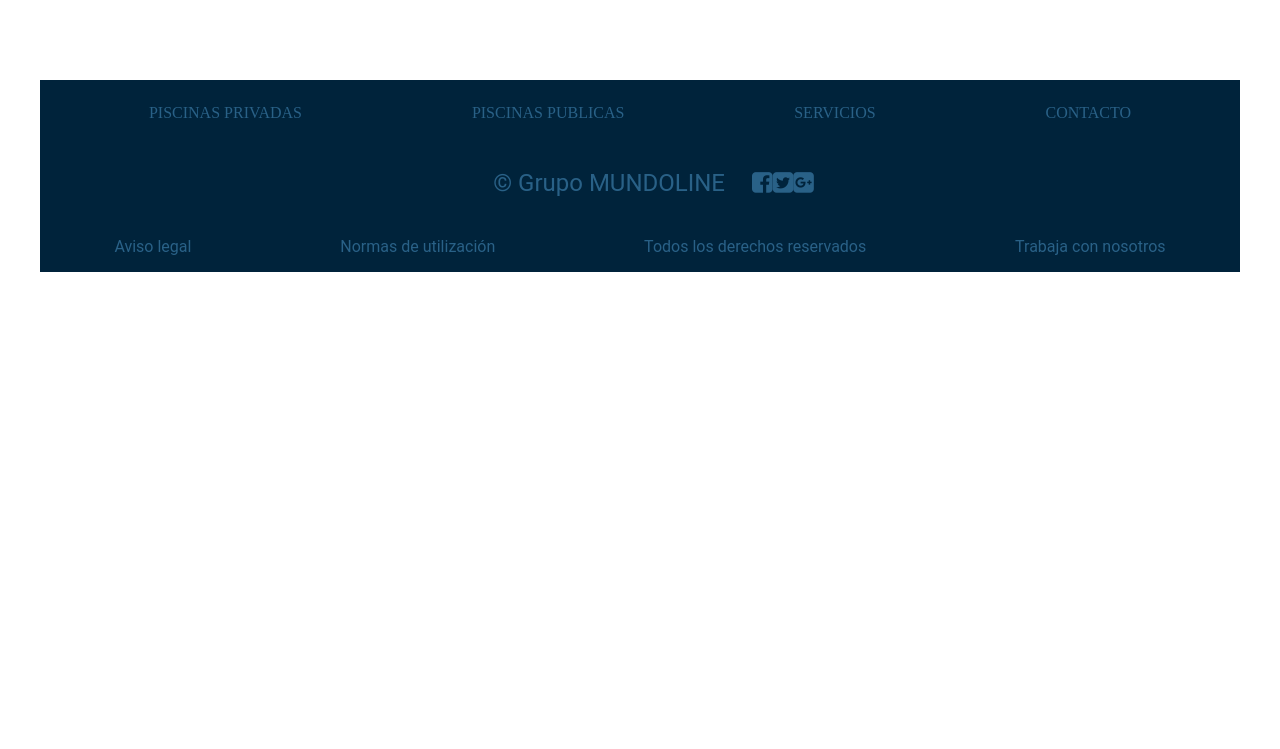
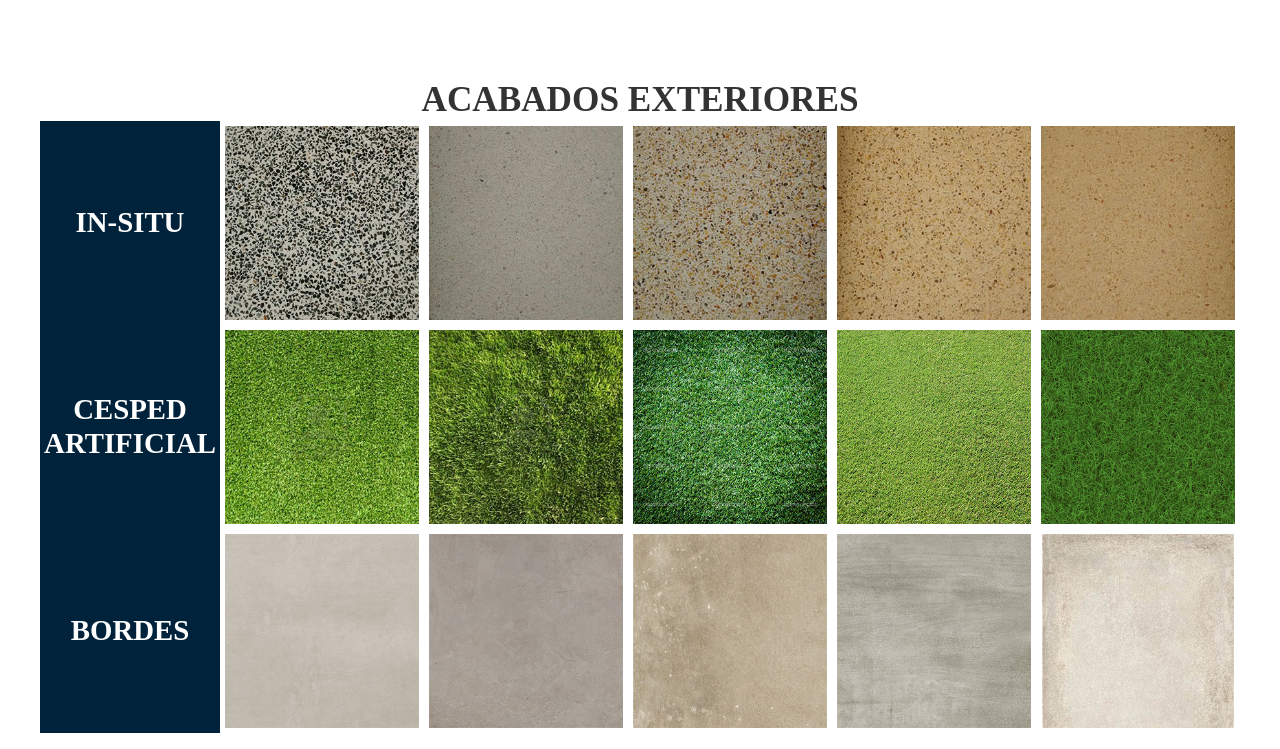
Before and after one commit to LOVB/piscinasmpold, a plain HTML site: page obra.html in a window 1280 px wide. Shown: the part 1911-2660 px from the top of the page. Before the commit the page ends 2183 px from the top, so only its background shows below. Drawn offline with nearby package versions, Linux system fonts and the light colour scheme.

Commit message:
Acabados exteriores y hover de los menus
Acabado la sección de acabados exteriores y corregido el hover de los
menús

```diff
--- a/css/style.scss
+++ b/css/style.scss
@@ -4,7 +4,7 @@ $rojo: #df6940;
 $amarillo: #f2b234;
 $verde: #87a93c;
 $azul: #0378ad;
-$azulfooter: #296187;
+$azulfooter:  lighten($azuloscuro, 30%);
 
 @mixin center {
   display: flex;
@@ -135,7 +135,8 @@ header {
         display: none;
         position: absolute;
         padding: 0;
-        background-color: $rojo;
+        background-color: $azuloscuro;
+        transition: all 1s;
       }
       & li a{
 				color: $azuloscuro;
@@ -144,15 +145,15 @@ header {
 				display:block;
         transition: all 1s;
         &:hover{
-          background-color: $azul;
+          background-color: $azuloscuro;
           color: white;
-          & a{
-            background-color: $azuloscuro;
-          }
         }
       }
       & li ul li{
         position: relative;
+        a{
+          color: $azulfooter;
+        }
       }
     }
   }
@@ -315,11 +316,19 @@ footer{
       list-style: none;
       margin: 0;
       padding: 2%;
-      li a{
-        color: $azulfooter;
-      }
-      &:hover a{
-        color: $azul;
+      li {
+        position: relative;
+        a{
+          color: $azulfooter;
+          display: block;}
+        &:hover:after{
+          content: ' ';
+          position: absolute;
+          top: -100;
+          left: 0;
+          width: 100%;
+          border: 2px solid $azulfooter;
+        }
       }
     }
   }
--- a/css/stylepiscinas.scss
+++ b/css/stylepiscinas.scss
@@ -38,3 +38,41 @@ $azulfooter: #296187;
     }
   }
 }
+
+#exteriores{
+  h2{
+    text-align: center;
+  }
+  .articulos-exteriores{
+    width: 100%;
+    display: -webkit-flex;
+    display: -ms-flex;
+    display: flex;
+    .texto{
+      width: 15%;
+      background-color: $azuloscuro;
+      display: -webkit-flex;
+      display: -ms-flex;
+      display: flex;
+      justify-content: center;
+      align-items: center;
+      h3{
+        text-align: center;
+        color: white;
+        font-size: 1.8em;
+      }
+
+    }
+    .imagenes{
+      width: 85%;
+      display: -webkit-flex;
+      display: -ms-flex;
+      display: flex;
+      img{
+        width: 20%;
+        display: block;
+        padding: 5px;
+      }
+    }
+  }
+}
--- a/obra.html
+++ b/obra.html
@@ -89,6 +89,53 @@
       </div>
     </section>
 
+    <!-- contededor seccion acabados-exteriores -->
+    <section id="exteriores" class="contenedor">
+      <h2>ACABADOS EXTERIORES</h2>
+
+      <!-- tipos de suelo -->
+      <article class="articulos-exteriores">
+        <div class="texto">
+          <h3>IN-SITU</h3>
+        </div>
+        <div class="imagenes">
+          <img src="img/piedra1.jpg" alt="piedra uno">
+          <img src="img/piedra2.jpg" alt="piedra dos">
+          <img src="img/piedra3.jpg" alt="piedra tres">
+          <img src="img/piedra4.jpg" alt="piedra cuatro">
+          <img src="img/piedra5.jpg" alt="piedra cinco">
+        </div>
+      </article>
+
+      <!-- tipos de cesped artificial -->
+      <article class="articulos-exteriores">
+        <div class="texto">
+          <h3>CESPED ARTIFICIAL</h3>
+        </div>
+        <div class="imagenes">
+          <img src="img/cesped1.jpg" alt="cesped uno">
+          <img src="img/cesped2.jpg" alt="cesped dos">
+          <img src="img/cesped3.jpg" alt="cesped tres">
+          <img src="img/cesped4.jpg" alt="cesped cuatro">
+          <img src="img/cesped5.jpg" alt="cesped cinco">
+        </div>
+      </article>
+
+      <!-- tipos de bordes prefabricados -->
+      <article class="articulos-exteriores">
+        <div class="texto">
+          <h3>BORDES</h3>
+        </div>
+        <div class="imagenes">
+          <img src="img/textura1.jpg" alt="textura uno">
+          <img src="img/textura2.jpg" alt="textura dos">
+          <img src="img/textura3.jpg" alt="textura tres">
+          <img src="img/textura4.jpg" alt="textura cuatro">
+          <img src="img/textura5.jpg" alt="textura cinco">
+        </div>
+      </article>
+    </section>
+
 
     <footer class="contenedor">
       <nav id="menu-footer">
```
Also changed, not shown: css/style.css, css/stylepiscinas.css, img/textura1.jpg (added), img/textura2.jpg (added), img/textura3.jpg (added), img/textura4.jpg (added), img/textura5.jpg (added).
